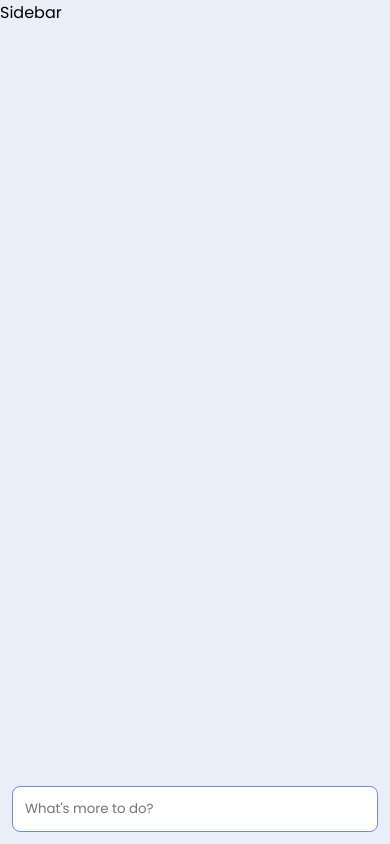
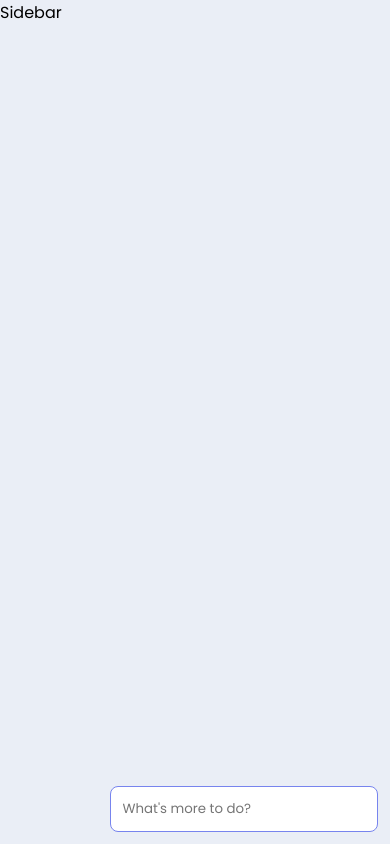
Before and after one commit to specialdoom/conventional-tasks, a SvelteKit app in the folder apps/web/: page / in a window 390 px wide. Built offline with nearby package versions, Linux system fonts and the light colour scheme.

Commit message:
chore: mock db service

```diff
--- /dev/null
+++ b/apps/web/src/lib/server/services/database.ts
@@ -0,0 +1,16 @@
+const db: string[] = [];
+
+function getAll() {
+  return db;
+}
+
+function createTask(task: string) {
+  db.push(task);
+}
+
+export default function database(): Readonly<any> {
+  return Object.freeze({
+    getAll,
+    createTask
+  });
+}
--- a/apps/web/src/lib/server/services/index.ts
+++ b/apps/web/src/lib/server/services/index.ts
@@ -1,8 +1,12 @@
-import type {ValidationService} from "./validation";
-import getValidation from "./validation";
+import type {ValidationService} from "./validation.js";
+import getValidation from "./validation.js";
+import getDatabase from "./database.js";
 
 export let validation: ValidationService;
 
+export let db: any;
+
 export function initServices() {
   validation = getValidation();
+  db = getDatabase();
 }
--- a/apps/web/src/routes/+layout.svelte
+++ b/apps/web/src/routes/+layout.svelte
@@ -19,21 +19,39 @@
     grid-column: col-start / span 12;
   }
 
-  @media (min-width: 500px) {
+  .cui--content {
+    grid-column: col-start 3 / span 12;
+  }
+
+  .cui--side {
+    grid-column: col-start / span 2;
+  }
+
+  @media (max-width: 500px) {
+    .cui--layout {
+      grid-template-columns: repeat(4, [col-start] 1fr);
+    }
+
+    .cui--layout > * {
+      grid-column: col-start / span 4;
+    }
+
     .cui--side {
-      grid-column: col-start / span 12;
-      grid-row: 1 / 6;
+      grid-row: 1 / 1;
     }
 
     .cui--content {
-      grid-column: col-start / span 12;
-      grid-row: 2 / 6;
+      grid-row: 2 / 8;
     }
   }
 
-  @media (min-width: 700px) {
+  @media (max-width: 700px) {
+    .cui--layout {
+      grid-template-columns: repeat(8, [col-start] 1fr);
+    }
+
     .cui--content {
-      grid-column: col-start 3 / span 10;
+      grid-column: col-start 3 / span 8;
     }
 
     .cui--side {
--- a/apps/web/src/routes/+page.server.ts
+++ b/apps/web/src/routes/+page.server.ts
@@ -1,10 +1,8 @@
 import {fail, type Actions} from "@sveltejs/kit";
-import {validation} from "$lib/server/services";
-
-const todos: string[] = [];
+import {validation, db} from "$lib/server/services";
 
 export function load() {
-  return {todos};
+  return {tasks: db.getAll()};
 }
 
 export const actions: Actions = {
@@ -15,9 +13,9 @@ export const actions: Actions = {
     const validationResult = await validation.validateTask(task);
 
     if (validationResult.success) {
-      todos.push(task);
+      db.createTask(task);
     } else {
-      return fail(400, {task, error: validationResult.message});
+      return fail(422, {task, error: validationResult.message});
     }
   }
 };
--- a/apps/web/src/routes/+page.svelte
+++ b/apps/web/src/routes/+page.svelte
@@ -6,24 +6,16 @@
   export let data: PageData;
 
   export let form: ActionData;
-
-  let ref: HTMLFormElement;
-
-  function onKeyDown(event: KeyboardEvent) {
-    if (event.key === "Enter") {
-      ref.submit();
-    }
-  }
 </script>
 
 <div class:cui--tasks-page={true}>
   <div class:cards={true}>
-    {#each data.todos as todo}
+    {#each data.tasks as task}
       <!-- eslint-disable -->
       <div class:card={true}>
         <div class:card-header={true}></div>
         <div class:card-body={true}>
-          {@html parseInline(todo)}
+          {@html parseInline(task)}
         </div>
       </div>
     {/each}
@@ -31,14 +23,12 @@
   <div class:actions={true}>
     <form
       method="POST"
-      bind:this={ref}
       use:enhance
     >
       <input
         name="task"
         value={form?.task || ""}
         placeholder="What's more to do?"
-        on:keydown={onKeyDown}
       />
       {#if form?.error}
         <p class="error">{form.error}</p>
@@ -67,7 +57,6 @@
     flex-direction: column;
     justify-content: space-between;
     gap: 4px;
-    padding: 12px;
     box-sizing: border-box;
     width: 100%;
   }
```
